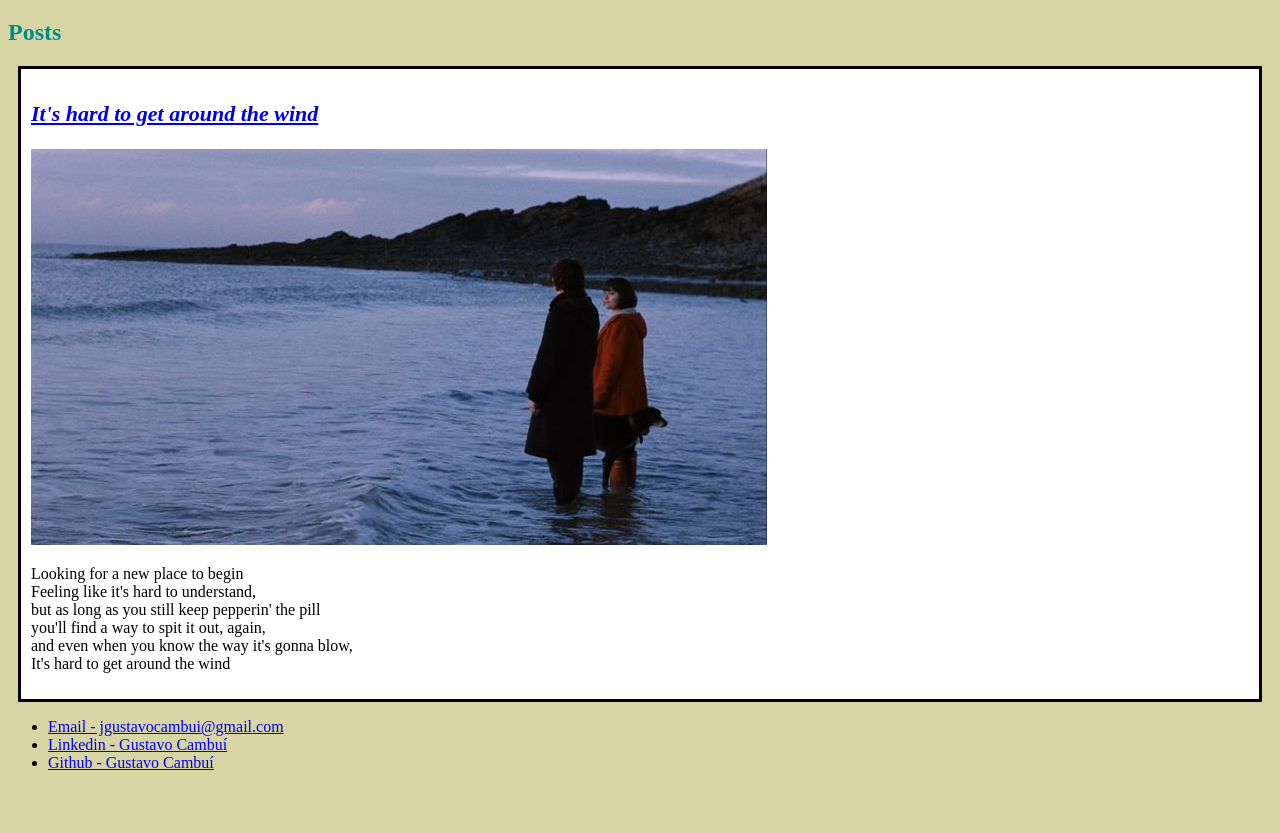
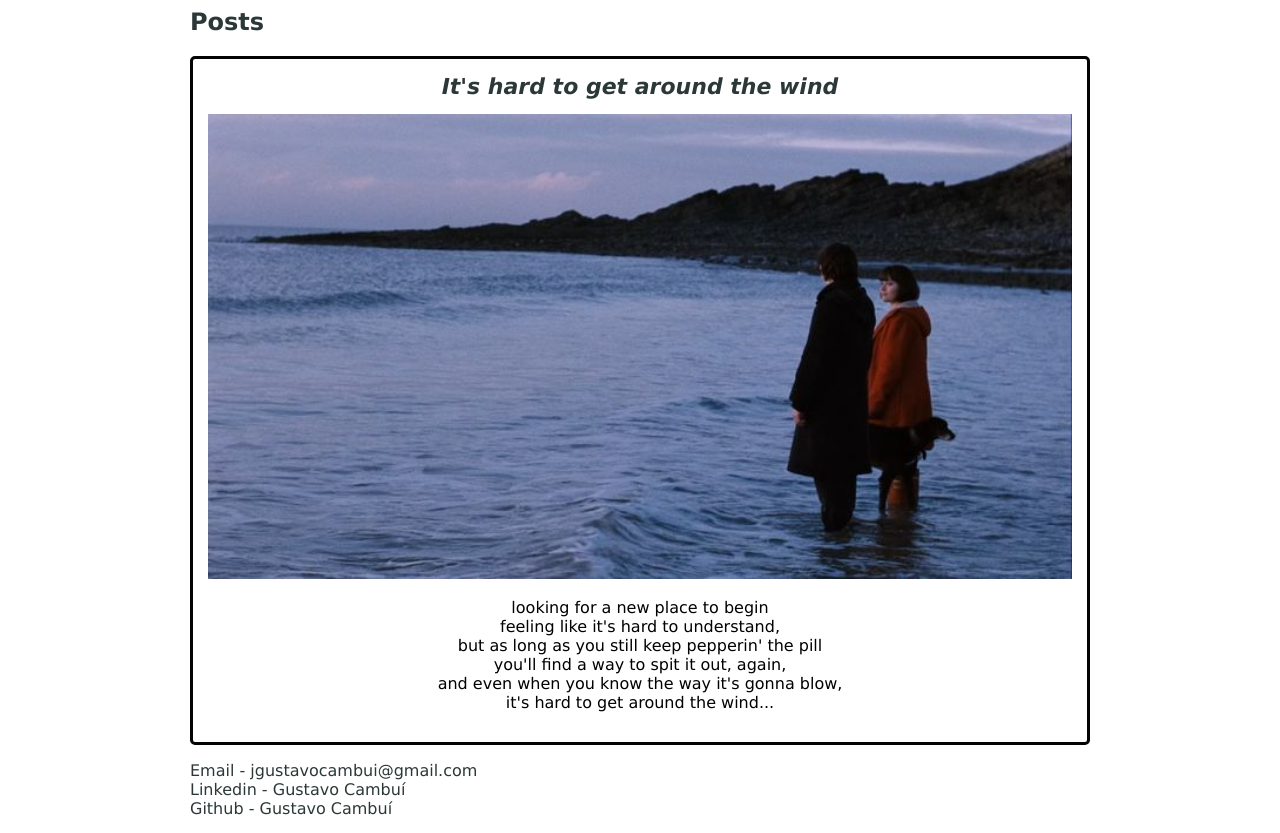
Before and after one commit to gustavocambui/dio-HTML5-CSS3, a plain HTML site: page index.html in a window 1280 px wide. Shown: the part 323-1156 px from the top of the page. Before the commit the page ends 1111 px from the top, so only its background shows below. Drawn offline with Linux system fonts and the light colour scheme.

Commit message:
Editando site

```diff
--- a/index.html
+++ b/index.html
@@ -9,7 +9,7 @@
 
 <body>
 	<header>
-		<img src="icon.jpg" alt="Imagem do protagonista do filme Submarine">
+		<img src="icon.jpg" alt="Imagem do protagonista do filme Submarine" class="photo">
 		<h1 id="title">Gustavo Cambuí</h1>
 	</header>
 	<section>
@@ -18,21 +18,22 @@
 		</header>
 		<article class="post">
 			<header>
-				<h3 class="post_title"><a href="https://www.youtube.com/watch?v=gLildVN4c74" target="_blank">It's hard to get around the wind</a></h3>
-				<img src="post1.jpg" alt="Imagem do filme Submarine">
+				<h3 class="post_title"><a href="https://www.youtube.com/watch?v=gLildVN4c74" target="_blank">It's hard
+						to get around the wind</a></h3>
+				<img src="post1.jpg" alt="Imagem do filme Submarine" class="post_image">
 			</header>
-			<p>
+			<p class="post_content">
 				Looking for a new place to begin <br>
 				Feeling like it's hard to understand, <br>
 				but as long as you still keep pepperin' the pill <br>
 				you'll find a way to spit it out, again, <br>
 				and even when you know the way it's gonna blow, <br>
-				It's hard to get around the wind <br>
+				It's hard to get around the wind... <br>
 			</p>
 		</article>
 	</section>
 	<footer>
-		<ul>
+		<ul class = contact_list>
 			<li>
 				<a href="mailto:jgustavocambui@gmail.com" target="_blank">Email - jgustavocambui@gmail.com</a>
 			</li>
--- a/style.css
+++ b/style.css
@@ -1,19 +1,61 @@
 body {
-    background: rgb(216, 213, 164);
+    background: rgb(255, 255, 255);
+    font-family: Verdana, Geneva, Tahoma, sans-serif;
+    max-width: 900px;
+    margin: auto;
 }
 
-#title, .subtitle, .post_title {
-    color: darkcyan;
+.photo {
+    border: 1px solid black;
+    border-radius: 1000px;
+}
+
+#title,
+.subtitle,
+.post_title {
+    color: rgb(44, 56, 56);
+}
+
+#title {
+    font-size: 30px;
+    text-transform: uppercase;
+}
+
+a {
+    text-decoration: wavy;
+    color: rgb(44, 56, 56);
 }
 
 .post_title {
     font-size: 22px;
     font-style: italic;
+    margin: 0;
+    margin-bottom: 15px;
+    text-align: center;
 }
 
 .post {
     background: #fff;
-    padding: 10px;
+    padding: 15px;
     border: 3px solid rgb(3, 3, 3);
-    margin: 10px;
+    margin-bottom: 15px;
+    border-radius: 5px;
 }
+
+.post_content {
+    margin: 0;
+    margin-bottom: 15px;
+    text-transform: lowercase;
+    text-align: center;
+}
+
+.post_image {
+    margin-bottom: 15px;
+    width: 100%;
+}
+
+.contact_list {
+    list-style-type: none;
+    padding-left: 0;
+    margin-bottom: 15px;
+}
```
